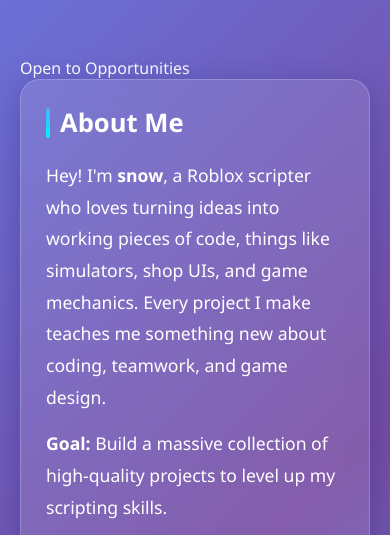
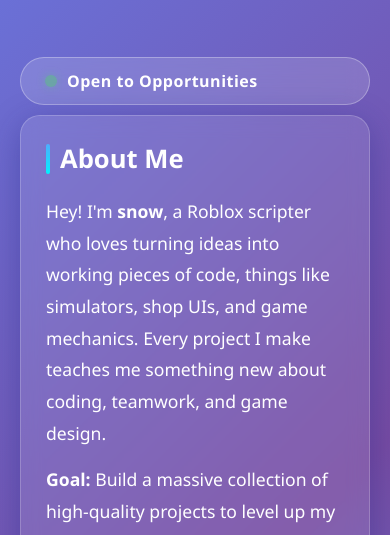
Before and after one commit to snovvvvy/snovvvvy.github.io, a plain HTML site: page index.html in a window 390 px wide. Shown: the part 309-844 px from the top of the page. Drawn offline with Linux system fonts and the light colour scheme.

Commit message:
Update style.css

```diff
--- a/style.css
+++ b/style.css
@@ -383,6 +383,14 @@ a:active {
     opacity: 1;
 }
 
+.projects-grid a,
+a:visited,
+a:hover,
+a:active {
+    color: inherit;
+    text-decoration: inherit;
+}
+
 .project-status {
     display: inline-block;
     padding: 5px 12px;
@@ -489,6 +497,82 @@ footer {
     .projects-grid {
         grid-template-columns: 1fr;
     }
+
+    .status-indicator {
+        padding: 10px 20px;
+        font-size: 0.9rem;
+    }
+
+    .status-dot {
+        width: 10px;
+        height: 10px;
+    }
+}
+
+/* Job Status Indicator */
+.status-indicator {
+    display: flex;
+    margin-left: auto;
+    margin-right: auto;
+    align-items: center;
+    gap: 10px;
+    background: rgba(255, 255, 255, 0.15);
+    backdrop-filter: blur(10px);
+    padding: 12px 24px;
+    border-radius: 30px;
+    border: 1px solid rgba(255, 255, 255, 0.3);
+    margin-top: 20px;
+    margin-bottom: 10px;
+    animation: fadeInUp 1.2s ease, pulse 2s ease-in-out infinite;
+}
+
+@keyframes pulse {
+
+    0%,
+    100% {
+        box-shadow: 0 0 0 0 rgba(76, 217, 100, 0.4);
+    }
+
+    50% {
+        box-shadow: 0 0 0 10px rgba(76, 217, 100, 0);
+    }
+}
+
+.status-dot {
+    width: 12px;
+    height: 12px;
+    background: #4cd964;
+    border-radius: 50%;
+    animation: blink 2s ease-in-out infinite;
+    box-shadow: 0 0 10px rgba(76, 217, 100, 0.8);
+}
+
+@keyframes blink {
+
+    0%,
+    100% {
+        opacity: 1;
+    }
+
+    50% {
+        opacity: 0.4;
+    }
+}
+
+.status-text {
+    font-weight: 600;
+    font-size: 1rem;
+    color: #fff;
+    letter-spacing: 0.5px;
+}
+
+.status-indicator.not-available .status-dot {
+    background: #ff3b30;
+    box-shadow: 0 0 10px rgba(255, 59, 48, 0.8);
+}
+
+.status-indicator.not-available {
+    animation: fadeInUp 1.2s ease;
 }
 
 html {
```
